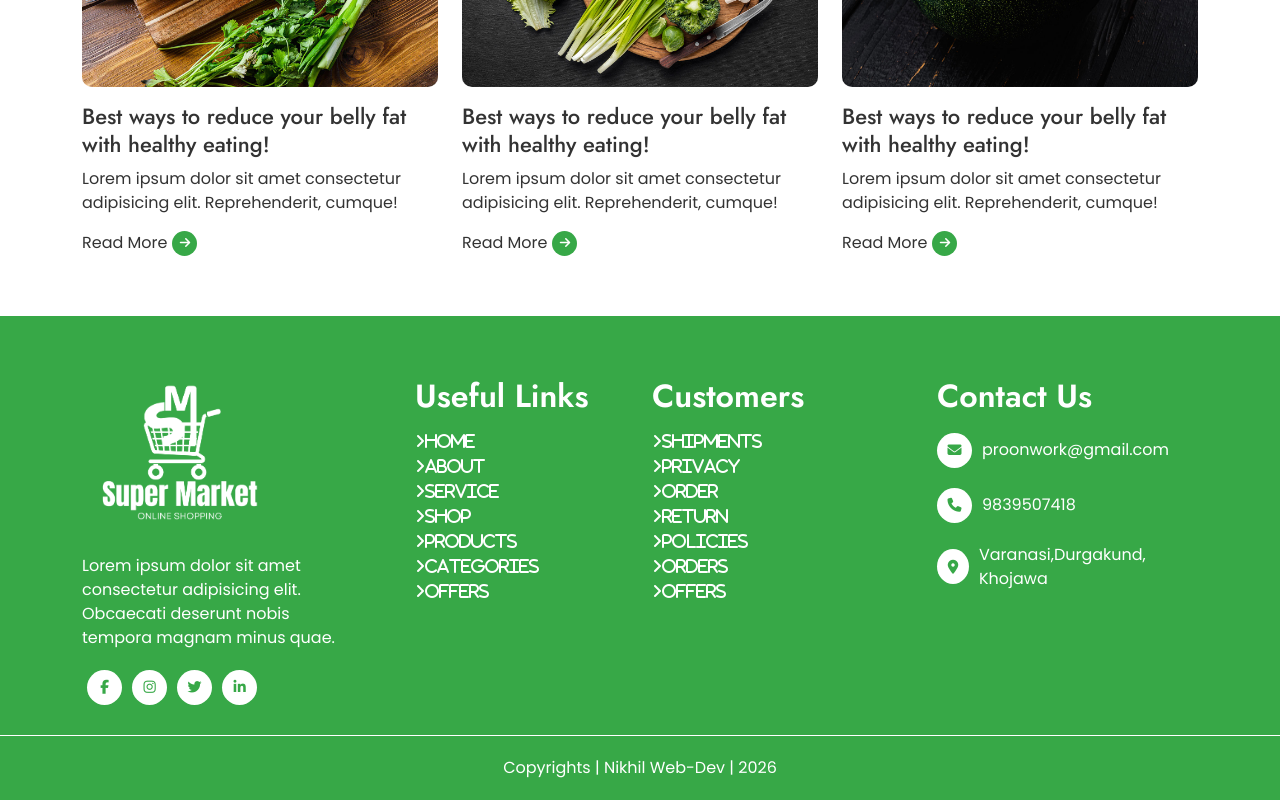
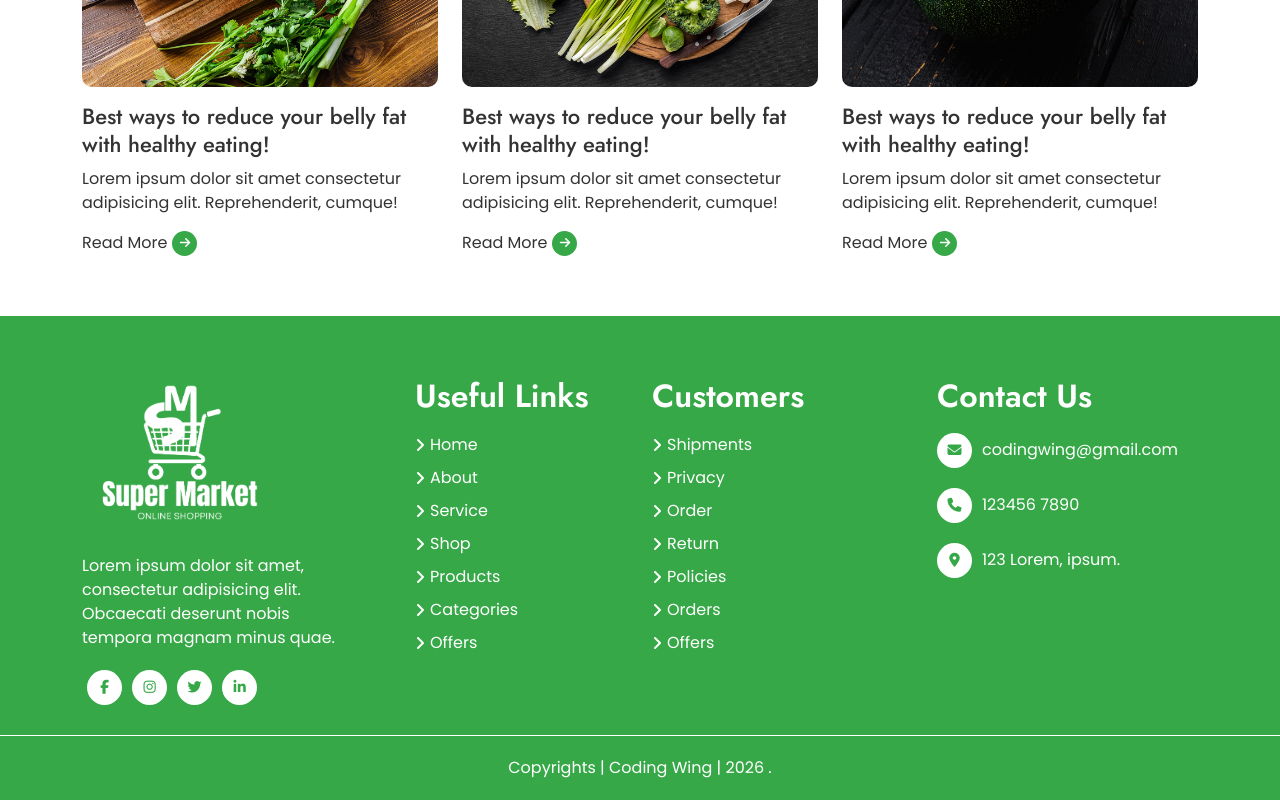
Before and after one commit to nikhil-fut-dev/grocery, a React (Vite) app: page / in a window 1280 px wide. Shown: the part 4601-5401 px from the top of the page. Built offline with nearby package versions, Linux system fonts and the light colour scheme.

Commit message:
modified:   src/components/Footer.jsx

```diff
--- a/src/components/Footer.jsx
+++ b/src/components/Footer.jsx
@@ -7,7 +7,7 @@ export default function Footer() {
             <div className="footer-img">
               <img src="/images/footer.png" alt="Footer Logo" />
               <p className="mt-2">
-                Lorem ipsum dolor sit amet consectetur adipisicing elit.
+                Lorem ipsum dolor sit amet, consectetur adipisicing elit.
                 Obcaecati deserunt nobis tempora magnam minus quae.
               </p>
               <div className="footer-social">
@@ -43,37 +43,37 @@ export default function Footer() {
               <ul>
                 <li>
                   <a href="#home">
-                    <i className="fa-solid fa-angle-right">Home</i>
+                    <i className="fa-solid fa-angle-right"></i>Home
                   </a>
                 </li>
                 <li>
                   <a href="#about">
-                    <i className="fa-solid fa-angle-right">About</i>
+                    <i className="fa-solid fa-angle-right"></i>About
                   </a>
                 </li>
                 <li>
                   <a href="#service">
-                    <i className="fa-solid fa-angle-right">Service</i>
+                    <i className="fa-solid fa-angle-right"></i>Service
                   </a>
                 </li>
                 <li>
                   <a href="#shop">
-                    <i className="fa-solid fa-angle-right">Shop</i>
+                    <i className="fa-solid fa-angle-right"></i>Shop
                   </a>
                 </li>
                 <li>
                   <a href="#products">
-                    <i className="fa-solid fa-angle-right">Products</i>
+                    <i className="fa-solid fa-angle-right"></i>Products
                   </a>
                 </li>
                 <li>
                   <a href="#categories">
-                    <i className="fa-solid fa-angle-right">Categories</i>
+                    <i className="fa-solid fa-angle-right"></i>Categories
                   </a>
                 </li>
                 <li>
                   <a href="#offers">
-                    <i className="fa-solid fa-angle-right">Offers</i>
+                    <i className="fa-solid fa-angle-right"></i>Offers
                   </a>
                 </li>
               </ul>
@@ -86,37 +86,37 @@ export default function Footer() {
               <ul>
                 <li>
                   <a href="#shipments">
-                    <i className="fa-solid fa-angle-right">Shipments</i>
+                    <i className="fa-solid fa-angle-right"></i>Shipments
                   </a>
                 </li>
                 <li>
                   <a href="#privacy">
-                    <i className="fa-solid fa-angle-right">Privacy</i>
+                    <i className="fa-solid fa-angle-right"></i>Privacy
                   </a>
                 </li>
                 <li>
                   <a href="#order">
-                    <i className="fa-solid fa-angle-right">Order</i>
+                    <i className="fa-solid fa-angle-right"></i>Order
                   </a>
                 </li>
                 <li>
                   <a href="#return">
-                    <i className="fa-solid fa-angle-right">Return</i>
+                    <i className="fa-solid fa-angle-right"></i>Return
                   </a>
                 </li>
                 <li>
                   <a href="#policies">
-                    <i className="fa-solid fa-angle-right">Policies</i>
+                    <i className="fa-solid fa-angle-right"></i>Policies
                   </a>
                 </li>
                 <li>
                   <a href="#orders">
-                    <i className="fa-solid fa-angle-right">Orders</i>
+                    <i className="fa-solid fa-angle-right"></i>Orders
                   </a>
                 </li>
                 <li>
                   <a href="#offers">
-                    <i className="fa-solid fa-angle-right">Offers</i>
+                    <i className="fa-solid fa-angle-right"></i>Offers
                   </a>
                 </li>
               </ul>
@@ -130,15 +130,17 @@ export default function Footer() {
                 <ul>
                   <li>
                     <i className="fa-solid fa-envelope"></i>
-                    <a href="mailto:proonwork@gmail.com">proonwork@gmail.com</a>
+                    <a href="mailto:codingwing@gmail.com">
+                      codingwing@gmail.com
+                    </a>
                   </li>
                   <li>
                     <i className="fa-solid fa-phone"></i>
-                    <a href="tel:1234567890">9839507418</a>
+                    <a href="tel:1234567890">123456 7890</a>
                   </li>
                   <li>
                     <i className="fa-solid fa-location-dot"></i>
-                    <a href="#location">Varanasi,Durgakund, Khojawa</a>
+                    <a href="#location">123 Lorem, ipsum.</a>
                   </li>
                 </ul>
               </div>
@@ -148,7 +150,7 @@ export default function Footer() {
       </div>
 
       <div className="copyrights">
-        <p className="m-0">Copyrights | Nikhil Web-Dev | 2026</p>
+        <p className="m-0">Copyrights | Coding Wing | 2026 .</p>
       </div>
     </footer>
   );
```
